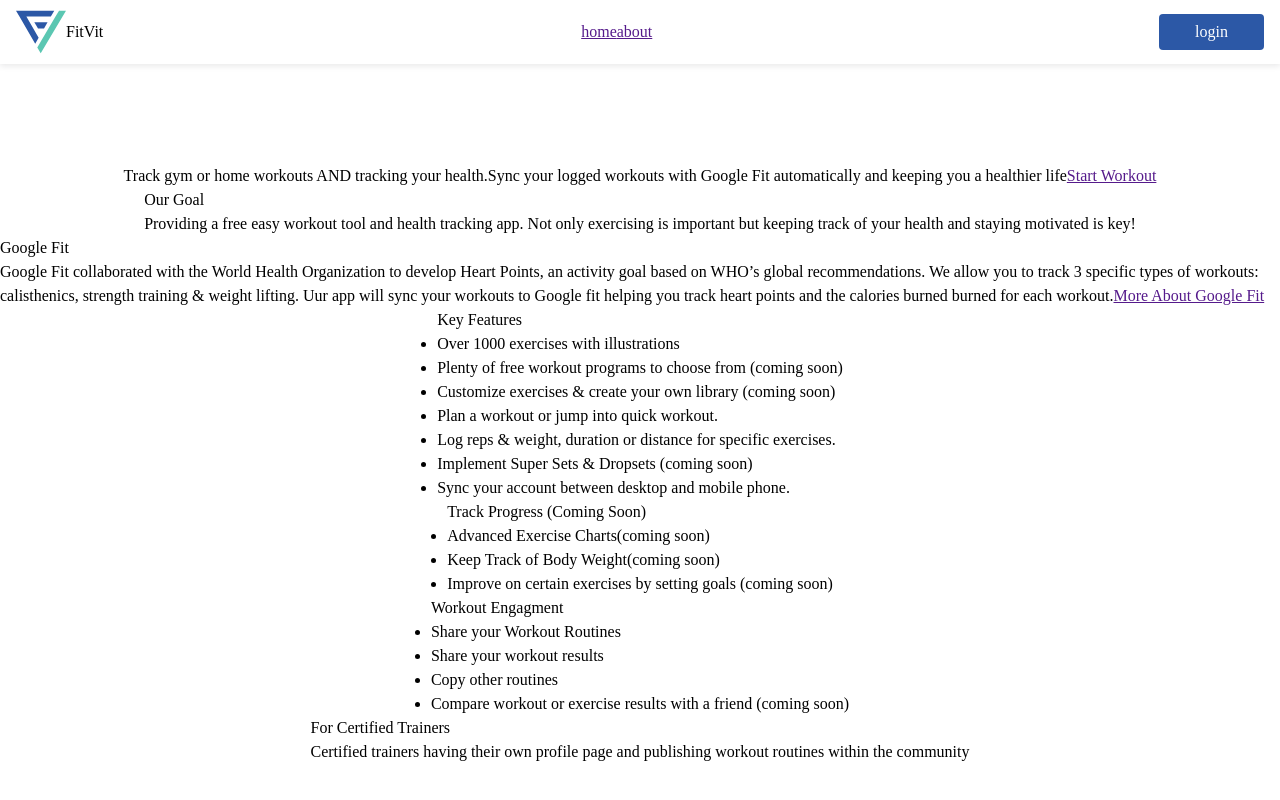
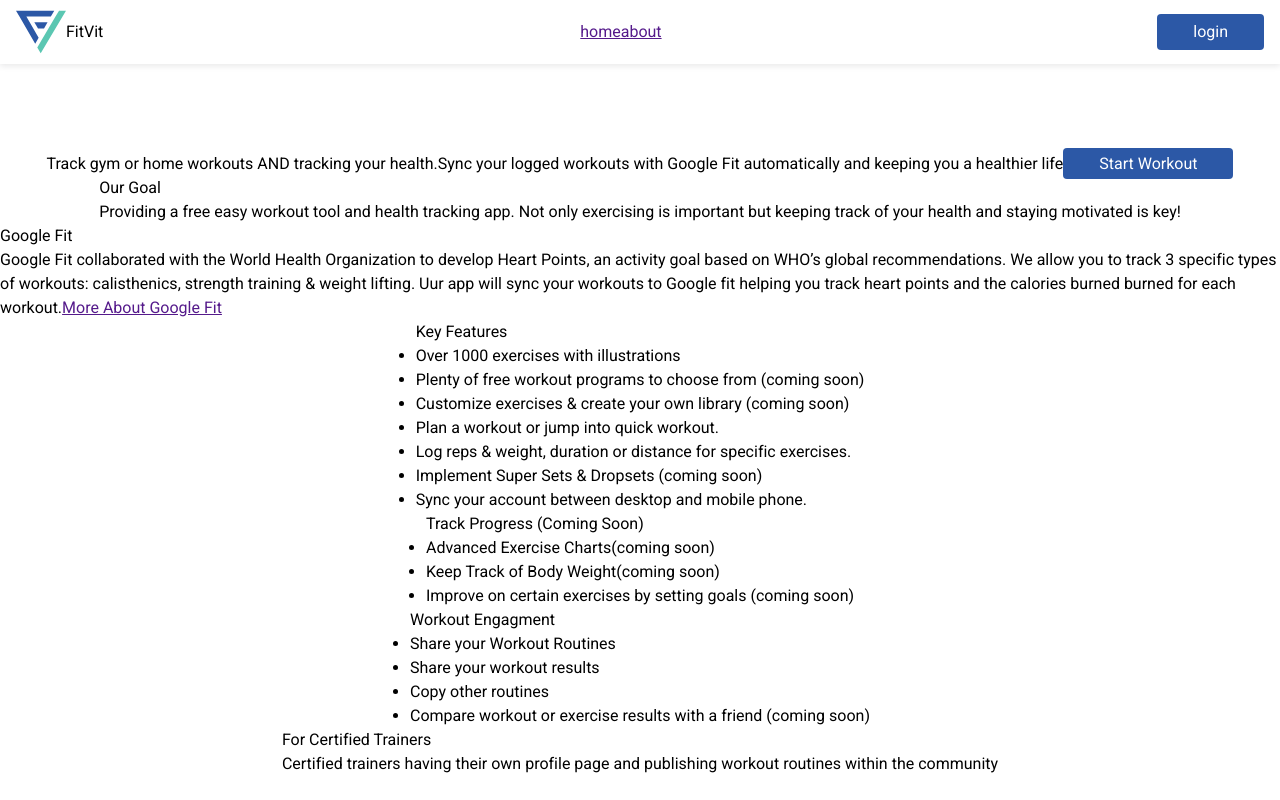
Before and after one commit to JGSolutions/fitvitfitness, a Next.js app: page / in a window 1280 px wide. Shown: the top 800 px of the page. Built offline with nearby package versions, Linux system fonts and the light colour scheme.

Commit message:
adding font and stylinh

```diff
--- a/components/header/Header.module.css
+++ b/components/header/Header.module.css
@@ -2,7 +2,7 @@
   width: 100%;
   height: 64px;
   padding: 16px;
-  box-shadow: 0 2px 6px 0 rgb(32 33 37 / 10%);
+  box-shadow: var(--drop-shadow);
   position: sticky;
   top: 0;
   z-index: 1;
--- a/pages/index.js
+++ b/pages/index.js
@@ -1,5 +1,6 @@
 import Head from 'next/head'
 import styles from '../styles/Home.module.css'
+import buttonStyle from '../styles/Button.module.css'
 import Header from '../components/header/header';
 import Link from 'next/link';
 
@@ -7,7 +8,7 @@ export default function Home() {
   return (
     <div className={styles.container}>
       <Head>
-        <title>FitVit - Free Planner Workout Tracker & With Google Fit</title>
+        <title>FitVit - Free Workout And Health Tracker App</title>
         <meta name="description" content="Free calisthenics, strength training & weight lifting tracking fitness app. Track your workouts and health with Google Fit" />
         <link rel="icon" href="/favicon.ico" />
 
@@ -22,7 +23,7 @@ export default function Home() {
           <span>
             Sync your logged workouts with Google Fit automatically and keeping you a healthier life
           </span>
-          <a href=''>Start Workout</a>
+          <a href='' className={buttonStyle.fvButton}>Start Workout</a>
         </section>
 
         <section>
--- a/styles/Button.module.css
+++ b/styles/Button.module.css
@@ -5,3 +5,7 @@
     padding: 6px 36px;
     border-radius: 4px;
 }
+
+a.fvButton  {
+    text-decoration: none;
+}
--- a/styles/globals.css
+++ b/styles/globals.css
@@ -1,6 +1,13 @@
 :root {
   --primary: #2C58A6;
   --secondary: #5BC7B2;
+  --drop-shadow: 0 2px 6px 0 rgb(32 33 37 / 10%);
+  --ff-primary: "Roboto", sans-serif;
+  --ff-secondary: "Montserrat", sans-serif;
+
+  --fw-regular: 400;
+  --fw-semi-bold: 500;
+  --fw-bold: 700;
 }
 
 /* Box sizing rules */
@@ -31,6 +38,7 @@ html:focus-within {
 html,
 body {
   height: 100%;
+  font-family: var(--ff-primary);
 }
 
 body {
```
